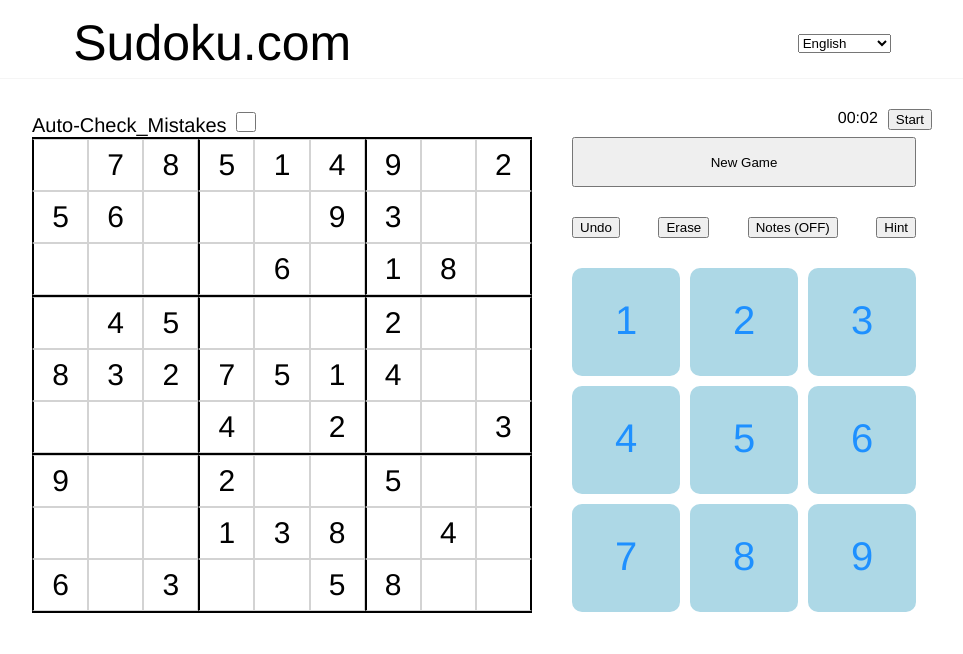
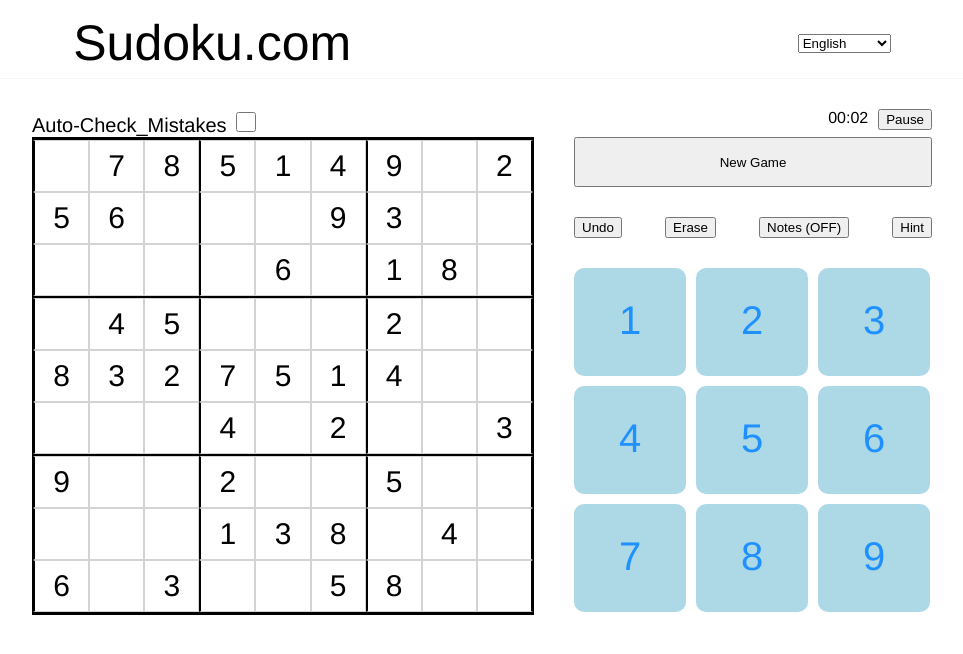
Before and after one commit to minh360/sodoku, a Vue app: page / in a window 1280 px wide. Both pictures are taken after a click on the button "Start". Shown: the top 654 px of the page, without its empty margins (158-1121 px from the left). Built offline with nearby package versions, Linux system fonts and the light colour scheme.

Commit message:
Tối ưu component, sửa logic suy nghĩ

```diff
--- a/src/components/ClockPanel.vue
+++ b/src/components/ClockPanel.vue
@@ -1,29 +1,16 @@
 <script setup>
-import {computed, ref, defineProps, watch} from "vue";
+import {computed, defineProps,defineEmits} from "vue";
+import {STATUSES_CLOCK} from "@/components/statuses";
+const emits = defineEmits(['stop_clock','begin_clock'])
 const props = defineProps({
-  begin: Boolean,
-  done: Boolean
-})
-import dayjs from "dayjs";
-let setInter
-const STATUSES = {
-  START: 0,
-  PAUSE: 2,
-}
-const status_begin = computed(()=>{
-  return props.begin
-})
-const status = ref(STATUSES.START)
-const lastTotalMilli = ref(0)
-const newTotalMilli = ref(0)
-const totalMilli = computed(()=>{
-  return lastTotalMilli.value + newTotalMilli.value
+  totalMilli: Number,
+  status: Number
 })
 const minutes = computed(() => {
-  return Math.floor(totalMilli.value / 1000 / 60 % 60)
+  return Math.floor(props.totalMilli / 1000 / 60 % 60)
 })
 const seconds = computed(() => {
-  return Math.floor(totalMilli.value / 1000 % 60)
+  return Math.floor(props.totalMilli / 1000 % 60)
 })
 const formatTime = (time) =>{
   if (time <= 9 )
@@ -31,34 +18,6 @@
   else
     return time
 }
-const begin_clock = ()=>{
-  let timeBegin = new Date()
-  lastTotalMilli.value = totalMilli.value
-  setInter = setInterval(() => {
-    if(props.done){
-      stop_clock()
-    }
-    newTotalMilli.value = dayjs(new Date()).diff(timeBegin)
-  }, 0)
-}
-const stop_clock = () => {
-  clearInterval(setInter)
-  status.value = STATUSES.PAUSE
-}
-const reset_time = () => {
-  stop_clock()
-  newTotalMilli.value = 0
-  lastTotalMilli.value = 0
-  status.value = STATUSES.START
-}
-watch(status_begin,()=>{
-  if(props.begin){
-    begin_clock()
-  }
-  else{
-    reset_time()
-  }
-})
 </script>
 
 <template>
@@ -67,8 +26,8 @@
       {{formatTime(minutes)}}:{{formatTime(seconds)}}
     </div>
     <div>
-      <button v-if="status === STATUSES.START" @click="begin_clock">{{$t('start')}}</button>
-      <button v-if="status === STATUSES.PAUSE" @click="stop_clock">{{$t('pause')}}</button>
+      <button v-if="status === STATUSES_CLOCK.START" @click="emits('begin_clock')">{{$t('start')}}</button>
+      <button v-if="status === STATUSES_CLOCK.PAUSE" @click="emits('stop_clock')">{{$t('pause')}}</button>
     </div>
   </div>
 </template>
--- a/src/components/GameControlPanel.vue
+++ b/src/components/GameControlPanel.vue
@@ -20,11 +20,10 @@
   flex-direction: column;
   gap: 30px;
   .number_wrapper{
-    flex: 1;
     flex-direction: row;
     display: grid;
     grid-gap: 10px;
-    grid-template-columns: repeat(3, 108px);
+    grid-template-columns: repeat(3, 112px);
     grid-template-rows: repeat(3, 108px);
     text-align: center;
     p{
--- a/src/components/GamePanel.vue
+++ b/src/components/GamePanel.vue
@@ -1,24 +1,22 @@
 <script setup>
-import {defineProps, defineEmits, computed} from "vue";
-const props = defineProps({
+import {defineProps, defineEmits} from "vue";
+defineProps({
   challenge : Array,
   answer_challenge: Array,
   cell_selected: Object,
   auto_check_mistakes: Boolean,
-  done: Boolean
+  done: Boolean,
+  pause: Boolean
 })
-const hen = computed(()=>{
-  console.log(props.done)
-  return props.done
-})
-const emits = defineEmits(['update_cell_selected'])
+const emits = defineEmits(['update_cell_selected','continue_clock'])
 const update_cell_selected = (obj,row,col) =>{
   emits('update_cell_selected',{...obj,row: row,col: col})
 }
 </script>
 
 <template>
-  <div v-if="!hen">
+  <div v-if="!pause">
+    <div v-if="!done">
       <div class="row_flex" v-for="(row,index_row) in challenge.length" :key="row" :class="{border_bottom: (index_row+1) % 3 === 0 ,border_top: index_row === 0}">
         <div class="number_wrapper" v-for="(column,index_col) in challenge[row-1]" :key="index_col" @click="update_cell_selected(column,row-1,index_col)"
              :class="{read_only: column.read_only,active: column.active,border_left: (index_col) % 3 === 0,border_right: index_col === 8}">
@@ -41,7 +39,11 @@
       </div>
     </div>
     <div v-else>
-    Good job !!!
+      <p style=" width: 200px;height: 50px;margin-top: 200px;margin-left: 150px">Good job !!!</p>
+    </div>
+  </div>
+  <div v-else>
+    <button  @click="emits('continue_clock')">Continue</button>
   </div>
 </template>
 
--- a/src/components/SudokuHome.vue
+++ b/src/components/SudokuHome.vue
@@ -1,22 +1,27 @@
 <script setup>
 import {computed, onMounted, ref} from "vue";
 import {challenge_3,challenge_1,challenge_2,answer_challenge_3,answer_challenge_2,answer_challenge_1} from "@/components/challenges";
+import {STATUSES_CLOCK,STATES_CHANGE} from "@/components/statuses";
 import HeaderPanel from "@/components/HeaderPanel";
 import GamePanel from "@/components/GamePanel";
 import GameControlPanel from "@/components/GameControlPanel";
 import ButtonControlPanel from "@/components/ButtonControlPanel";
 import ClockPanel from "@/components/ClockPanel";
+import dayjs from "dayjs";
 const list_challenge = [challenge_1,challenge_2,challenge_3]
 const list_answer_challenge = [answer_challenge_1,answer_challenge_2,answer_challenge_3]
+let setInter
 let level = 0
 const done = ref(false)
 let answer_challenge = []
-const STATES_CHANGE = {
-  CHANGE_NOTE : 0,
-  CHANGE_NUMBER : 1,
-  BOTH: 2
-}
-const status = ref(false)
+const status_clock = ref(STATUSES_CLOCK.START)
+const lastTotalMilli = ref(0)
+const newTotalMilli = ref(0)
+const totalMilli = computed(()=>{
+  return lastTotalMilli.value + newTotalMilli.value
+})
+
+const pause = ref(false)
 const log_history = ref([])
 const challenge = ref([])
 const status_note = ref(false)
@@ -31,16 +36,41 @@
 const col = computed(()=>{
   return cell_selected.value.col
 })
+
+const begin_clock = ()=>{
+  let timeBegin = new Date()
+  lastTotalMilli.value = totalMilli.value
+  setInter = setInterval(() => {
+    newTotalMilli.value = dayjs(new Date()).diff(timeBegin)
+  }, 0)
+  status_clock.value = STATUSES_CLOCK.PAUSE
+  pause.value = false
+}
+const stop_clock = () => {
+  clearInterval(setInter)
+  status_clock.value = STATUSES_CLOCK.START
+  pause.value = true
+}
+const reset_time = () => {
+  stop_clock()
+  newTotalMilli.value = 0
+  lastTotalMilli.value = 0
+  status_clock.value = STATUSES_CLOCK.START
+}
+
 const new_game = () => {
   if(level === 3){
     level = 0
   }
-  challenge.value = list_challenge[level]
+  challenge.value = JSON.parse(JSON.stringify(list_challenge[level]))
   answer_challenge = list_answer_challenge[level]
   level += 1
   cell_selected.value = {}
   log_history.value = []
-  status.value = false
+  reset_time()
+  pause.value = false
+  setInter = undefined
+  done.value = false
 }
 const undo = ()=>{
   if (log_history.value.length !== 0){
@@ -139,7 +169,9 @@
 }
 const update_cell_selected = obj =>{
   if(!obj.read_only){
-    status.value = true
+    if(!setInter){
+      begin_clock()
+    }
     cell_selected.value = obj
     challenge.value.map(row => {
       row.map(column => {
@@ -151,7 +183,7 @@
 }
 const check_done = ()=>{
   let same = true
-  for(let row = 0;row <answer_challenge.length;row++){
+  for(let row = 0;row < answer_challenge.length;row++ ){
     for (let col = 0;col <answer_challenge[row].length;col++){
       if(challenge.value[row][col].num !== answer_challenge[row][col].num){
         same = false
@@ -159,11 +191,14 @@
     }
   }
   if(same){
+    stop_clock()
+    pause.value = false
     done.value = true
   }
 }
 onMounted(()=>{
   new_game()
+  pause.value = false
 })
 </script>
 
@@ -175,12 +210,12 @@
         <div style="font-size: 20px">
           {{$t('auto_check_mistakes')}} <input type="checkbox" v-model="auto_check_mistakes" style="width: 20px;height: 20px">
         </div>
-        <clock-panel :begin="status" />
+        <clock-panel :status="status_clock" :total-milli="totalMilli" @stop_clock="stop_clock" @begin_clock="begin_clock"/>
       </div>
       <div class="game-wrapper">
-        <game-panel :challenge="challenge" :answer_challenge="answer_challenge" style="width: 500px;" :cell_selected="cell_selected"
-                  @update_cell_selected="update_cell_selected" :auto_check_mistakes="auto_check_mistakes" :done="done"/>
-        <game-control-panel @set_number="set_number" @new_game="new_game">
+        <game-panel style="width: 500px;border: 1px solid black" :challenge="challenge" :answer_challenge="answer_challenge" :cell_selected="cell_selected"
+                    @update_cell_selected="update_cell_selected" :auto_check_mistakes="auto_check_mistakes" :done="done" :pause="pause" @continue_clock="begin_clock"/>
+        <game-control-panel @set_number="set_number" @new_game="new_game" style="flex: 1">
           <button-control-panel @undo="undo" @erase="erase" @note="note" @hint="hint" :status_note="status_note"/>
         </game-control-panel>
       </div>
@@ -198,7 +233,7 @@
     width: 900px;
     .game-wrapper{
       display: flex;
-      gap: 40px
+      gap: 40px;
     }
   }
 }
--- /dev/null
+++ b/src/components/statuses.js
@@ -0,0 +1,9 @@
+export const STATES_CHANGE = {
+    CHANGE_NOTE : 0,
+    CHANGE_NUMBER : 1,
+    BOTH: 2
+}
+export const STATUSES_CLOCK = {
+    START: 0,
+    PAUSE: 2,
+}
```
Lines whose indentation alone changed are shown as unchanged.
